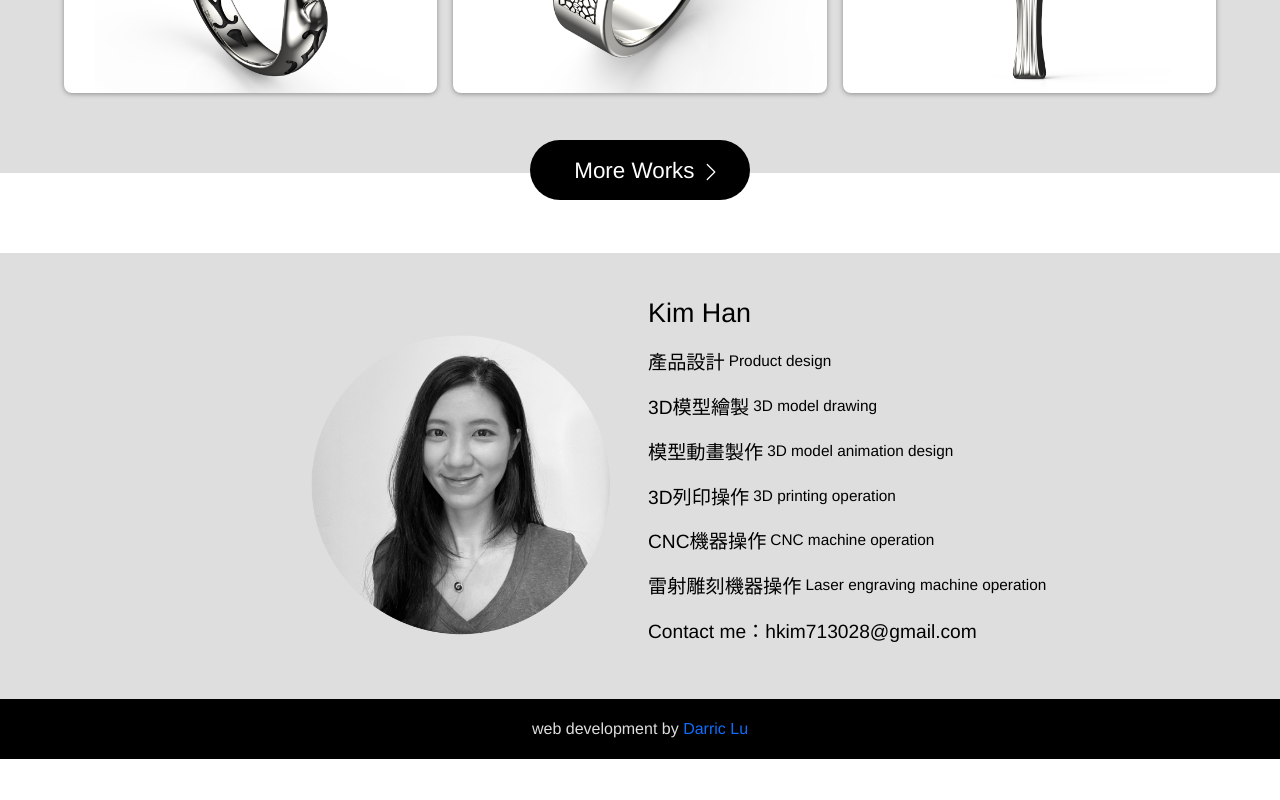
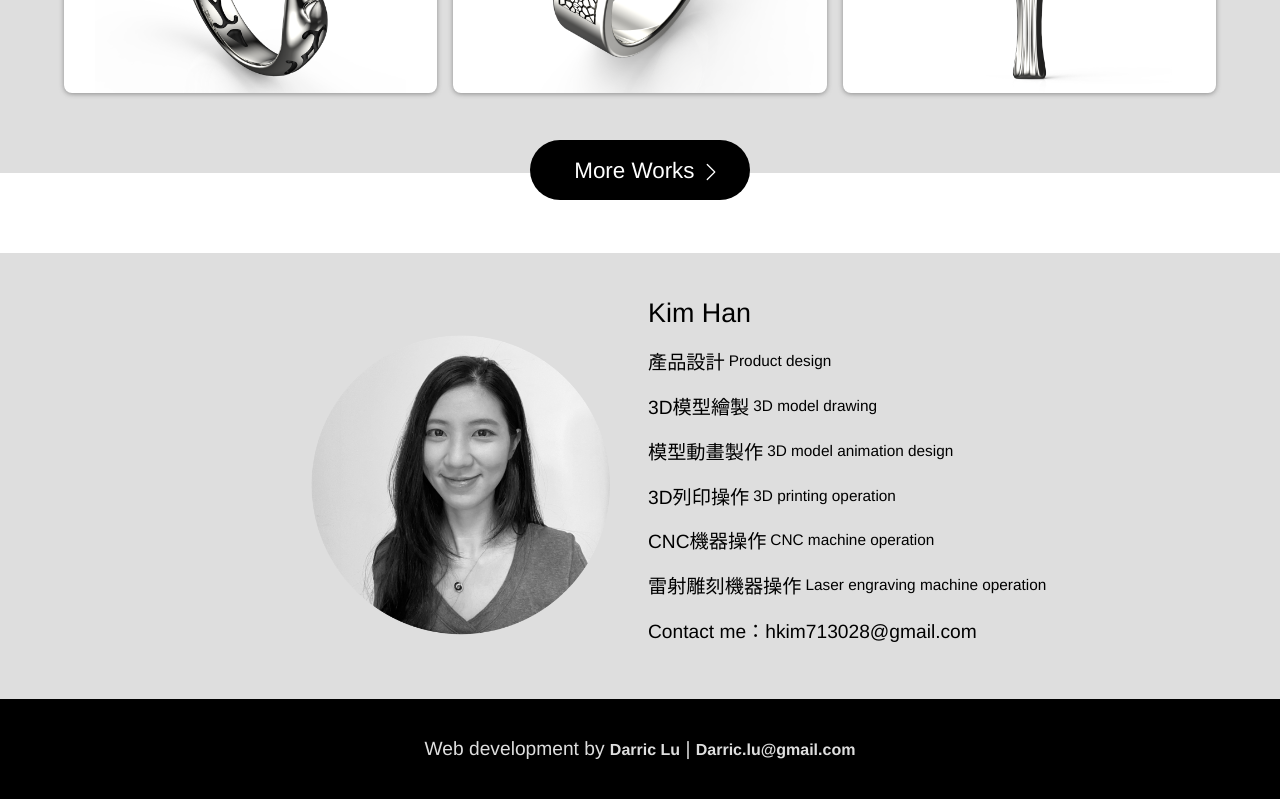
Before and after one commit to Darric-Lu/portfolio-model, a Vue app: page / in a window 1280 px wide. Shown: the part 2633-3433 px from the top of the page. Before the commit the page ends 3392 px from the top, so only its background shows below. Built offline with nearby package versions, Linux system fonts and the light colour scheme.

Commit message:
Update footer infomation

```diff
--- a/src/assets/scss/main.scss
+++ b/src/assets/scss/main.scss
@@ -1,6 +1,7 @@
-*{
-  font-family:  Helvetica, Arial, sans-serif;
+* {
+  font-family: Helvetica, Arial, sans-serif;
 }
+
 $mainColor:#000000;
 $subColor:#DEDEDE;
 $mainFontSize: 1.2rem;
--- a/src/components/Footer.vue
+++ b/src/components/Footer.vue
@@ -1,6 +1,7 @@
 <template>
   <div class="bottom-footer">
-    web development by <a href="https://github.com/Darric-Lu">Darric Lu</a>
+    Web development by <a href="https://github.com/Darric-Lu">Darric Lu</a> |
+    <a href="mailto:darric.lu@gmail.com">Darric.lu@gmail.com</a>
   </div>
 </template>
 
@@ -9,10 +10,15 @@
 @import "../assets/scss/helper.scss";
 @import "../assets/scss/main.scss";
 .bottom-footer {
-  height: 60px;
-  line-height: 60px;
+  height: 100px;
+  line-height: 100px;
   color: $subColor;
   background-color: $mainColor;
+  font-size: $mainFontSize;
+  a {
+    font-weight: 600;
+    color: $subColor;
+  }
 }
 </style>
 
```
